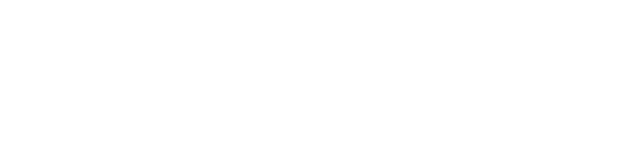
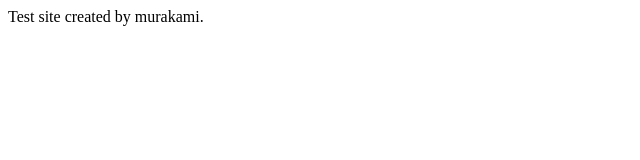
Before and after one commit to tkmrkm/test, a plain HTML site: page index.html in a window 1280 px wide. Shown: the whole page, without its empty margins (0-640 px from the left). Drawn offline with Linux system fonts and the light colour scheme.

Commit message:
Update index.html

```diff
--- a/index.html
+++ b/index.html
@@ -1,2 +1,2 @@
 <head></head>
-<body></body>
+<body>Test site created by murakami.</body>
```
